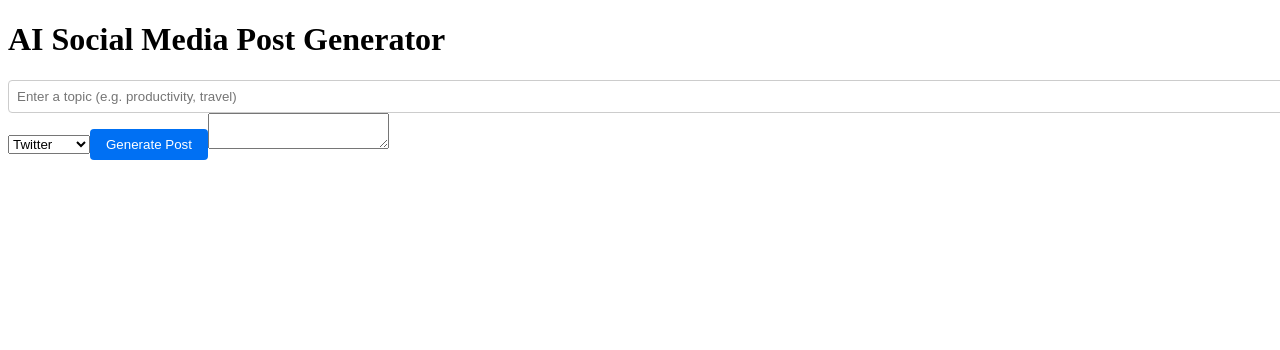
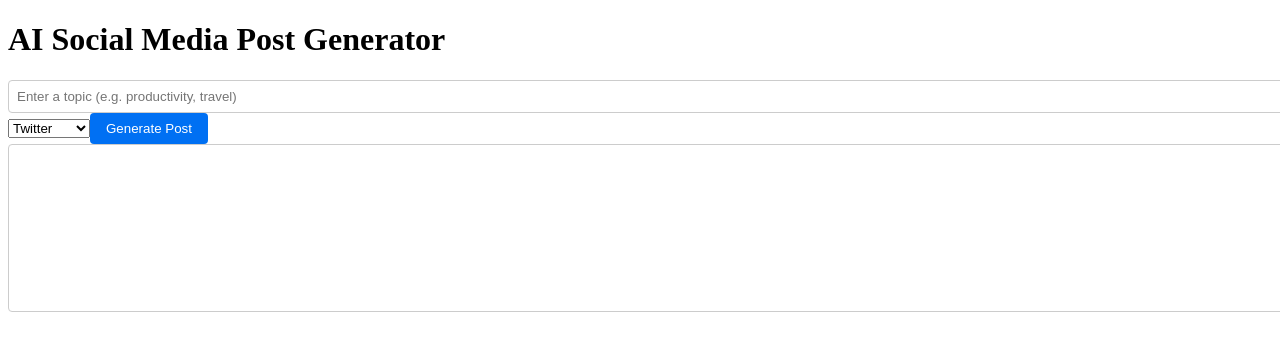
Before and after one commit to ai-social-post-generator/ai-social-post-generator, a Next.js app: page / in a window 1280 px wide. Shown: the top 350 px of the page. Built offline with nearby package versions, Linux system fonts and the light colour scheme.

Commit message:
Update textarea.tsx

```diff
--- a/components/ui/textarea.tsx
+++ b/components/ui/textarea.tsx
@@ -1,12 +1,25 @@
-export function Textarea({ value, readOnly = false }: {
+// components/ui/textarea.tsx
+import React from 'react';
+
+type TextareaProps = {
   value: string;
-  readOnly?: boolean;
-}) {
+  onChange: (e: React.ChangeEvent<HTMLTextAreaElement>) => void;
+  placeholder?: string;
+};
+
+export function Textarea({ value, onChange, placeholder }: TextareaProps) {
   return (
     <textarea
       value={value}
-      readOnly={readOnly}
-      className="border rounded-xl p-2 w-full"
+      onChange={onChange}
+      placeholder={placeholder}
+      style={{
+        width: '100%',
+        height: '150px',
+        padding: '0.5rem',
+        border: '1px solid #ccc',
+        borderRadius: '4px',
+      }}
     />
   );
 }
```
